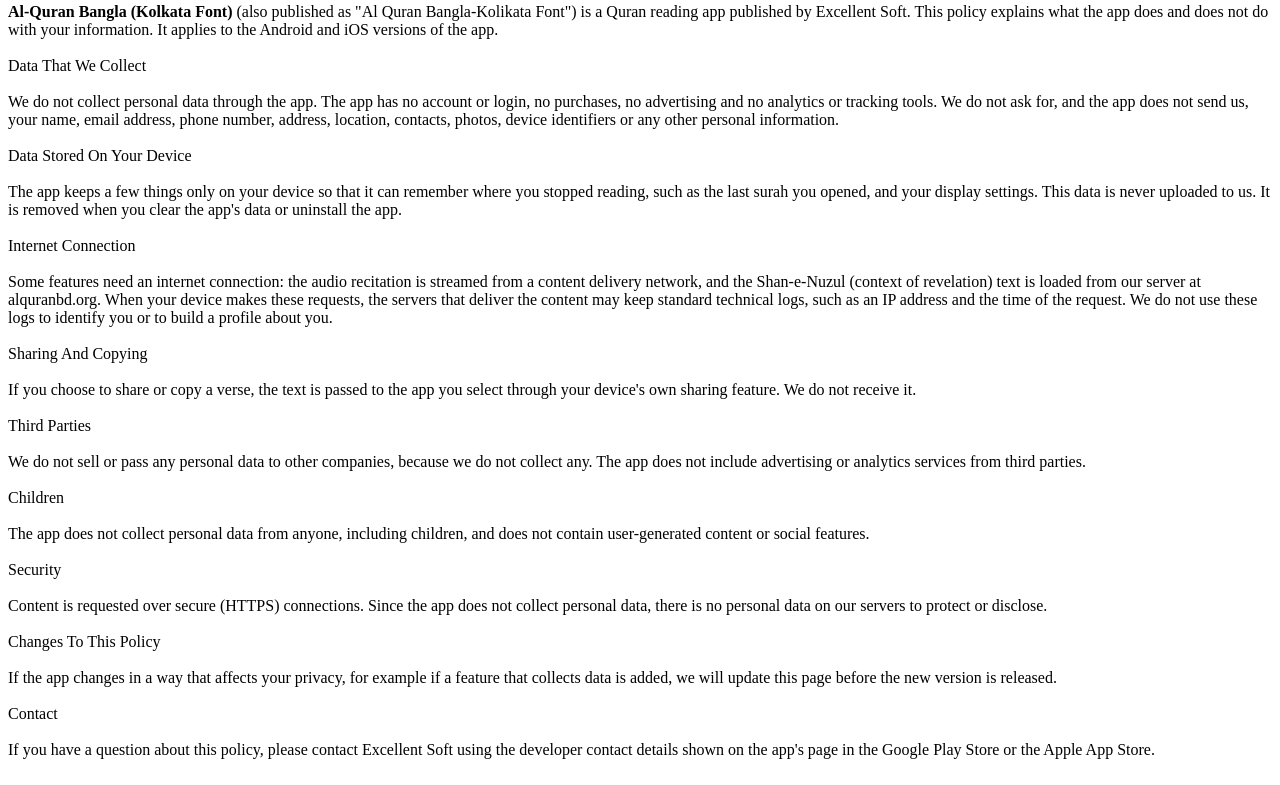
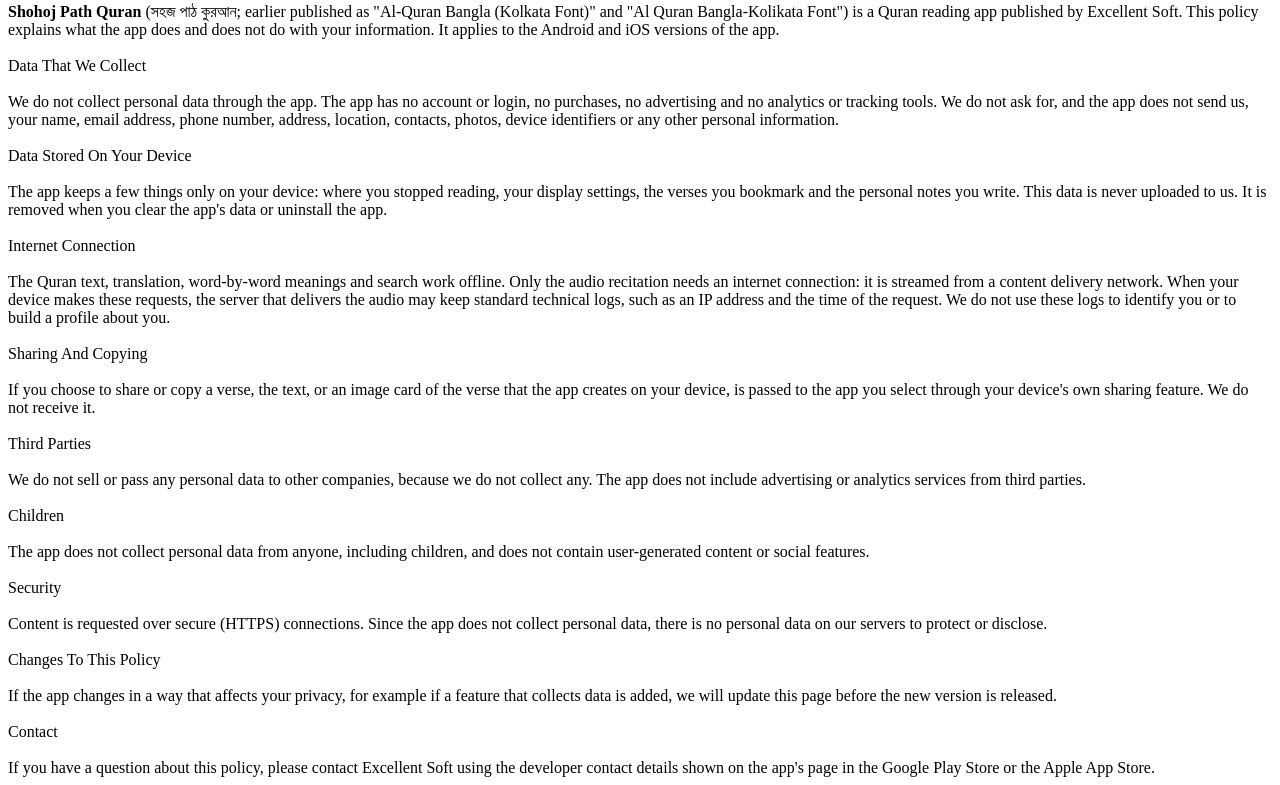
Before and after one commit to Excellent-Soft/excellent-soft.github.io, a plain HTML site: page apps/alquran-kolikata-bahar/privacy-policy/index.html in a window 1280 px wide. Shown: the part 141-926 px from the top of the page. Drawn offline with Linux system fonts and the light colour scheme.

Commit message:
Update privacy policy for Shohoj Path Quran 1.1.0
New app name; bookmarks and notes are stored on the device only; the app
now contacts only the audio CDN (Shan-e-Nuzul from alquranbd.org removed);
image-card sharing is created on the device.

Co-Authored-By: Claude Sonnet 5.5 <noreply@anthropic.com>

```diff
--- a/apps/alquran-kolikata-bahar/privacy-policy/index.html
+++ b/apps/alquran-kolikata-bahar/privacy-policy/index.html
@@ -29,7 +29,7 @@
             <div class="row">
                 <div class="col-md-12 text-justify">
                     <div id="terms_conditions">
-                        <strong>Al-Quran Bangla (Kolkata Font)</strong> (also published as "Al Quran Bangla-Kolikata Font") is a Quran reading app published by Excellent Soft. This policy explains what the app does and does not do with your information. It applies to the Android and iOS versions of the app.
+                        <strong>Shohoj Path Quran</strong> (সহজ পাঠ কুরআন; earlier published as "Al-Quran Bangla (Kolkata Font)" and "Al Quran Bangla-Kolikata Font") is a Quran reading app published by Excellent Soft. This policy explains what the app does and does not do with your information. It applies to the Android and iOS versions of the app.
                         <br><br>
                         Data That We Collect
                         <br><br>
@@ -37,15 +37,15 @@
                         <br><br>
                         Data Stored On Your Device
                         <br><br>
-                        The app keeps a few things only on your device so that it can remember where you stopped reading, such as the last surah you opened, and your display settings. This data is never uploaded to us. It is removed when you clear the app's data or uninstall the app.
+                        The app keeps a few things only on your device: where you stopped reading, your display settings, the verses you bookmark and the personal notes you write. This data is never uploaded to us. It is removed when you clear the app's data or uninstall the app.
                         <br><br>
                         Internet Connection
                         <br><br>
-                        Some features need an internet connection: the audio recitation is streamed from a content delivery network, and the Shan-e-Nuzul (context of revelation) text is loaded from our server at alquranbd.org. When your device makes these requests, the servers that deliver the content may keep standard technical logs, such as an IP address and the time of the request. We do not use these logs to identify you or to build a profile about you.
+                        The Quran text, translation, word-by-word meanings and search work offline. Only the audio recitation needs an internet connection: it is streamed from a content delivery network. When your device makes these requests, the server that delivers the audio may keep standard technical logs, such as an IP address and the time of the request. We do not use these logs to identify you or to build a profile about you.
                         <br><br>
                         Sharing And Copying
                         <br><br>
-                        If you choose to share or copy a verse, the text is passed to the app you select through your device's own sharing feature. We do not receive it.
+                        If you choose to share or copy a verse, the text, or an image card of the verse that the app creates on your device, is passed to the app you select through your device's own sharing feature. We do not receive it.
                         <br><br>
                         Third Parties
                         <br><br>
```
